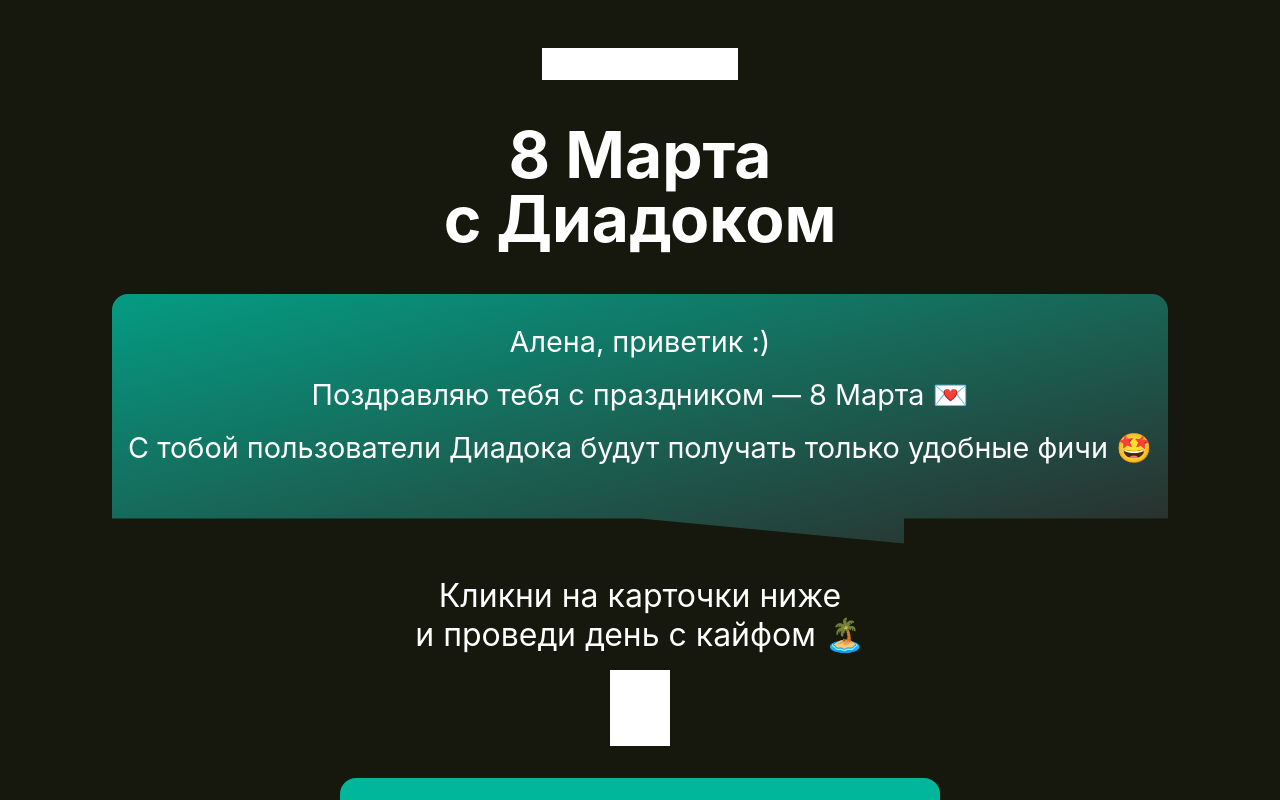
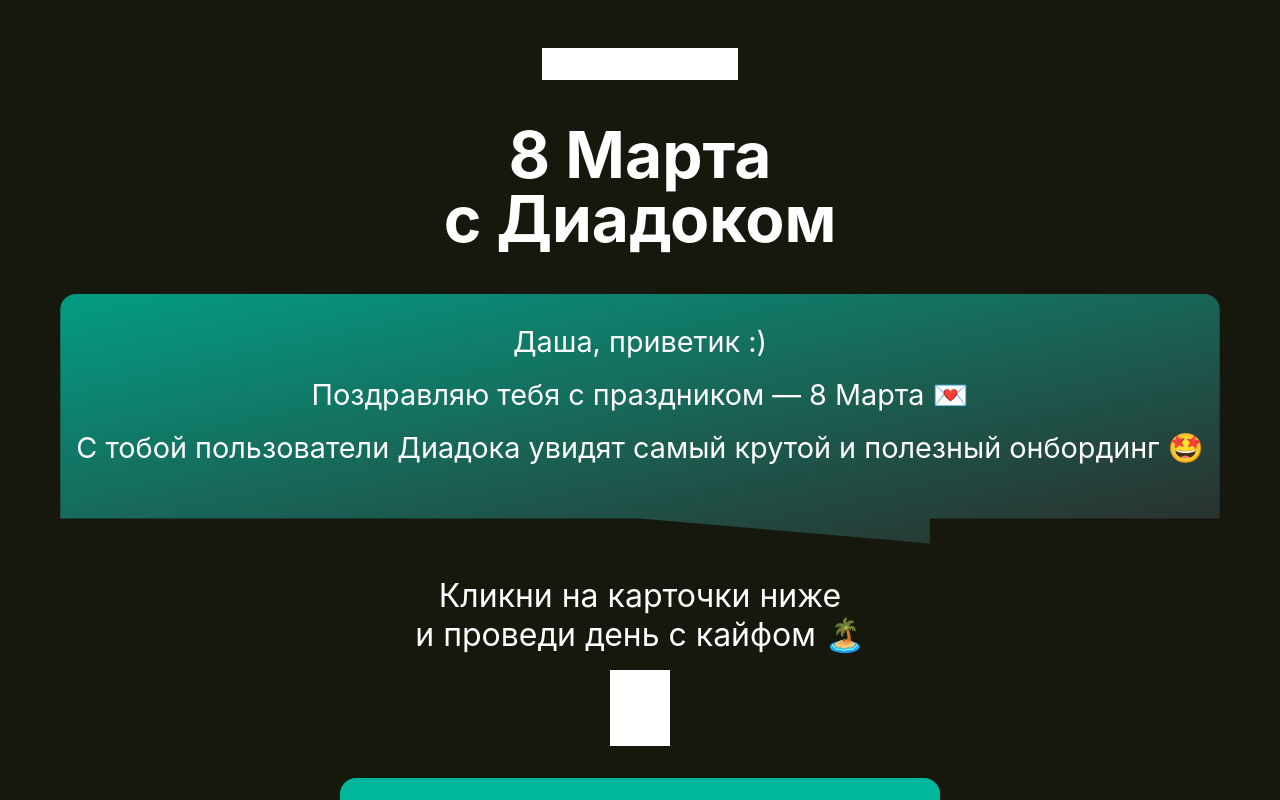
Before and after one commit to AtkishkinVlad/march-8-gift, a React (Vite) app in the folder gift/: page / in a window 1280 px wide. Shown: the top 800 px of the page. Built offline with nearby package versions, Linux system fonts and the light colour scheme; grey boxes are pictures that could not be loaded; a web font is replaced by a local one.

Commit message:
dasha-kisyalik-gift

```diff
--- a/gift/src/components/Congratulations.jsx
+++ b/gift/src/components/Congratulations.jsx
@@ -5,9 +5,9 @@ export const Congratulations = () => (
           flexFlow: 'column nowrap',
           gap: '16px',
         }}>
-          <span>Алена, приветик :)</span>
+          <span>Даша, приветик :)</span>
           <span>Поздравляю тебя с праздником — 8 Марта 💌</span>
-          <span>С тобой пользователи Диадока будут получать только удобные фичи 🤩</span>
+          <span>С тобой пользователи Диадока увидят самый крутой и полезный онбординг 🤩</span>
         </p>
     </section>
 )
```
